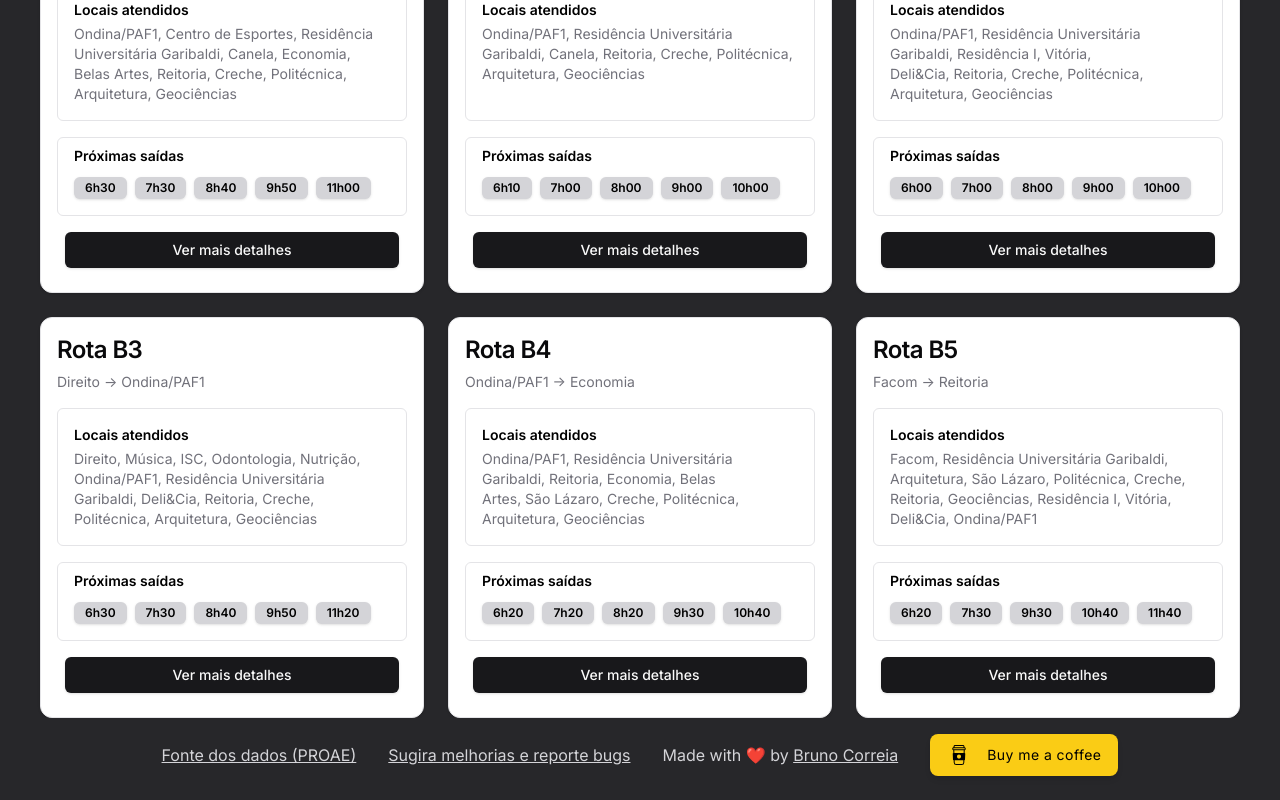
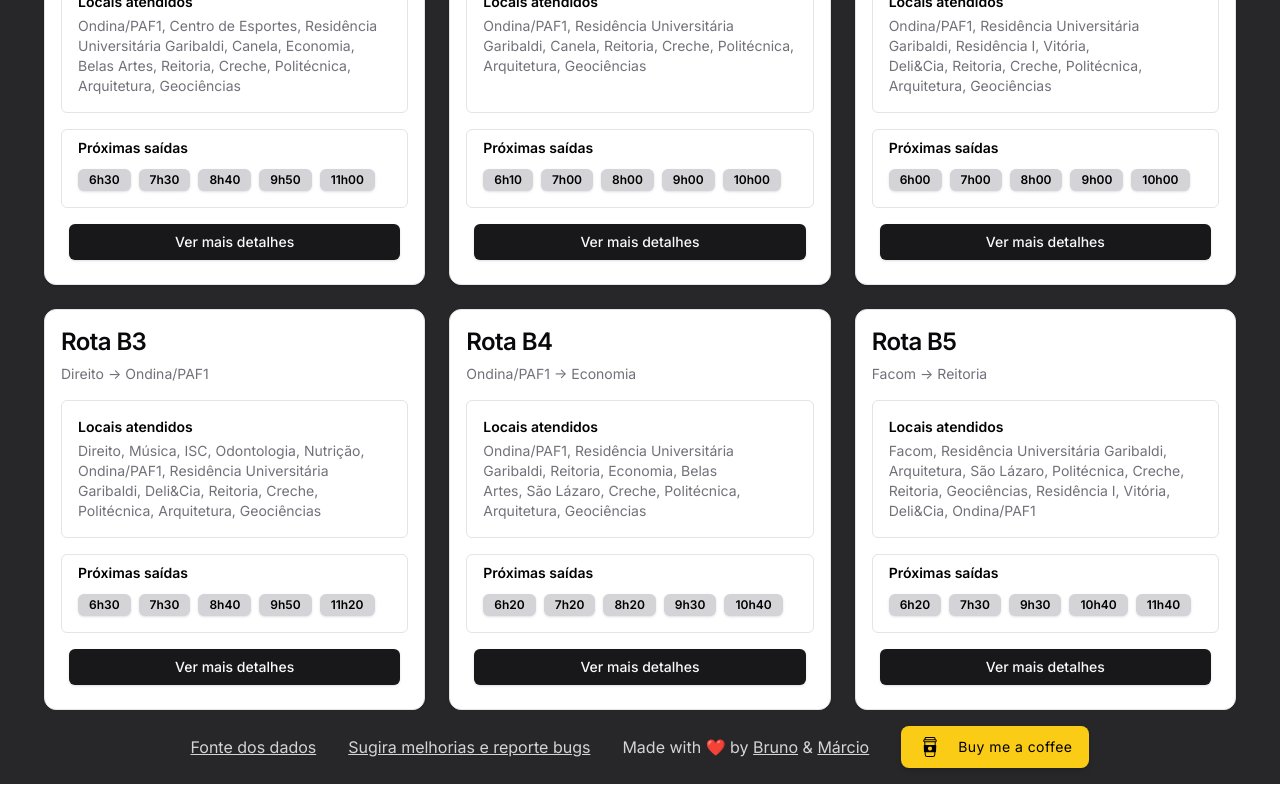
Before and after one commit to brnocorreia/meu-buzufba, a Next.js app: page / in a window 1280 px wide. Shown: the part 200-1000 px from the top of the page. Built offline with nearby package versions, Linux system fonts and the light colour scheme.

Commit message:
feat: added footer component

```diff
--- a/src/app/page.tsx
+++ b/src/app/page.tsx
@@ -1,11 +1,10 @@
-import DonateButton from "@/components/donate-button";
+import Footer from "@/components/footer";
 import { RouteCard } from "@/components/route-card";
 import { data } from "@/constants/data";
-import Link from "next/link";
 
 export default function Home() {
   return (
-    <div className="flex flex-col min-h-screen min-w-screen w-full h-full p-2 items-center bg-pattern bg-no-repeat bg-center justify-center bg-zinc-800">
+    <div className="flex flex-col min-h-screen min-w-screen w-full h-full px-3 items-center bg-pattern bg-no-repeat bg-center justify-center bg-zinc-800">
       <main className="flex flex-col justify-center items-center flex-grow max-w-[1300px]">
         <div className="max-w-7xl pt-5 mx-auto sm:px-6 lg:px-8">
           <div className="grid grid-cols-1 sm:grid-cols-2 lg:grid-cols-3 gap-6">
@@ -15,43 +14,7 @@ export default function Home() {
           </div>
         </div>
       </main>
-      <footer className="w-full py-4 bg-zinc-800 text-zinc-300 text-center flex flex-row items-center justify-center">
-        <div className="flex flex-col lg:flex-row lg:gap-8 items-center w-full justify-center">
-          <p>
-            <Link
-              href="https://drive.google.com/file/d/1CEW2RUjp2L7zi1rzHZgomML0j-_cfzw0/view?usp=sharing"
-              className="underline hover:text-zinc-100 transition-colors"
-              target="_blank"
-              rel="noopener noreferrer"
-            >
-              Fonte dos dados (PROAE)
-            </Link>
-          </p>
-          <p>
-            <Link
-              href="https://6vmutd5jzl7.typeform.com/to/R1slrfFh"
-              className="underline hover:text-zinc-100 transition-colors"
-              target="_blank"
-              rel="noopener noreferrer"
-            >
-              Sugira melhorias e reporte bugs
-            </Link>
-          </p>
-          <p>
-            Made with ❤️ by{" "}
-            <Link
-              href="https://github.com/brnocorreia"
-              className="underline hover:text-zinc-100 transition-colors"
-              target="_blank"
-              rel="noopener noreferrer"
-            >
-              Bruno Correia
-            </Link>
-          </p>
-
-          <DonateButton donateUrl="https://buymeacoffee.com/buzufba" message="Buy me a coffee"/>
-        </div>
-      </footer>
+      <Footer />
     </div>
   );
 }
--- /dev/null
+++ b/src/components/footer/index.tsx
@@ -0,0 +1,58 @@
+"use client";
+
+import Link from "next/link";
+import DonateButton from "../donate-button";
+
+export default function Footer() {
+  return (
+    <footer className="w-full py-4 bg-zinc-800 text-zinc-300 text-center flex flex-row items-center justify-center">
+      <div className="flex flex-col gap-1 lg:flex-row lg:gap-8 items-center w-full justify-center">
+        <p>
+          <Link
+            href="https://drive.google.com/file/d/1CEW2RUjp2L7zi1rzHZgomML0j-_cfzw0/view?usp=sharing"
+            className="underline hover:text-zinc-100 transition-colors"
+            target="_blank"
+            rel="noopener noreferrer"
+          >
+            Fonte dos dados
+          </Link>
+        </p>
+        <p>
+          <Link
+            href="https://6vmutd5jzl7.typeform.com/to/R1slrfFh"
+            className="underline hover:text-zinc-100 transition-colors"
+            target="_blank"
+            rel="noopener noreferrer"
+          >
+            Sugira melhorias e reporte bugs
+          </Link>
+        </p>
+        <p>
+          Made with ❤️ by{" "}
+          <Link
+            href="https://github.com/brnocorreia"
+            className="underline hover:text-zinc-100 transition-colors"
+            target="_blank"
+            rel="noopener noreferrer"
+          >
+            Bruno
+          </Link>{" "}
+          &{" "}
+          <Link
+            href="https://github.com/ribmarciojr"
+            className="underline hover:text-zinc-100 transition-colors"
+            target="_blank"
+            rel="noopener noreferrer"
+          >
+            Márcio
+          </Link>
+        </p>
+
+        <DonateButton
+          donateUrl="https://buymeacoffee.com/buzufba"
+          message="Buy me a coffee"
+        />
+      </div>
+    </footer>
+  );
+}
```
